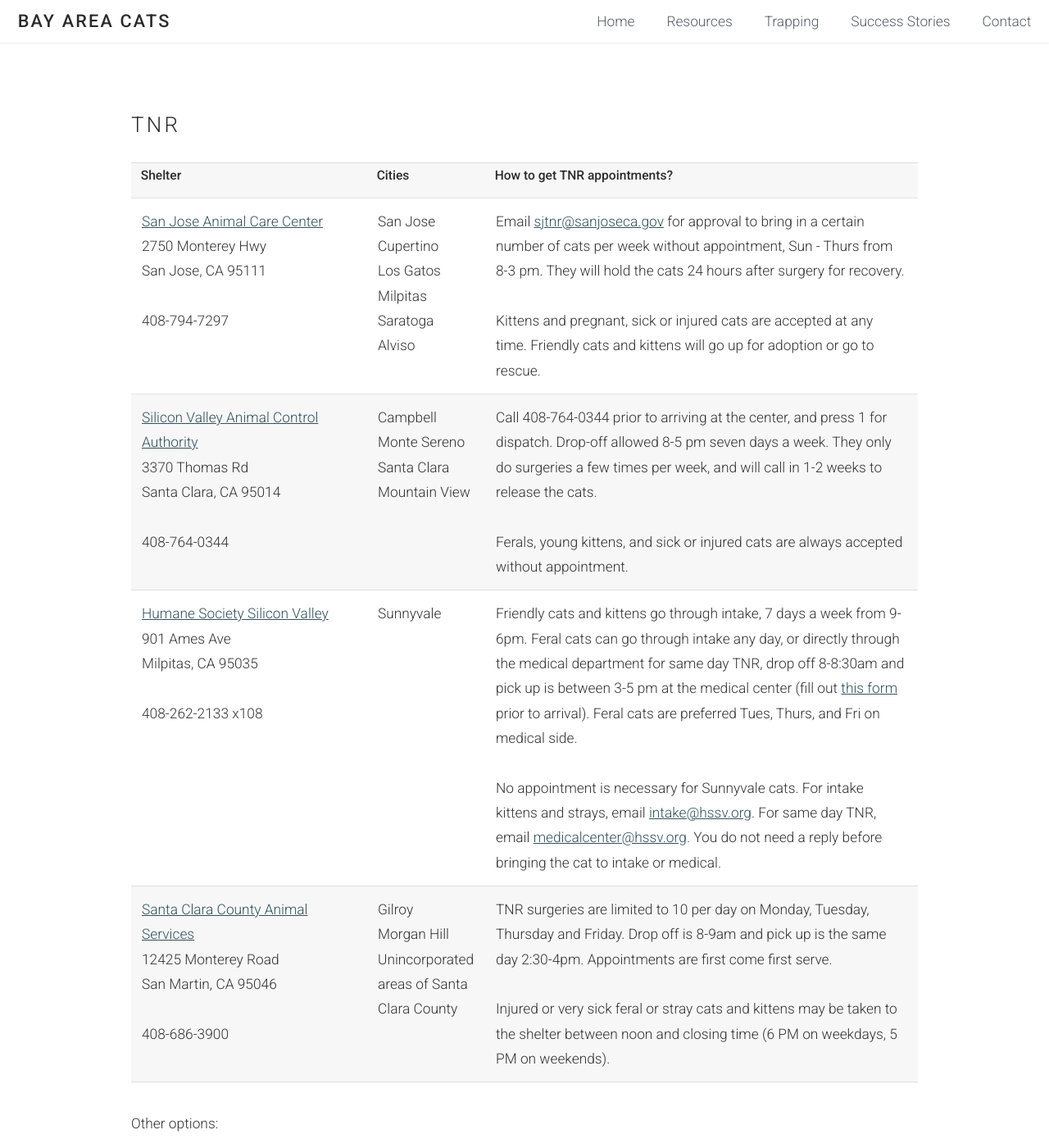
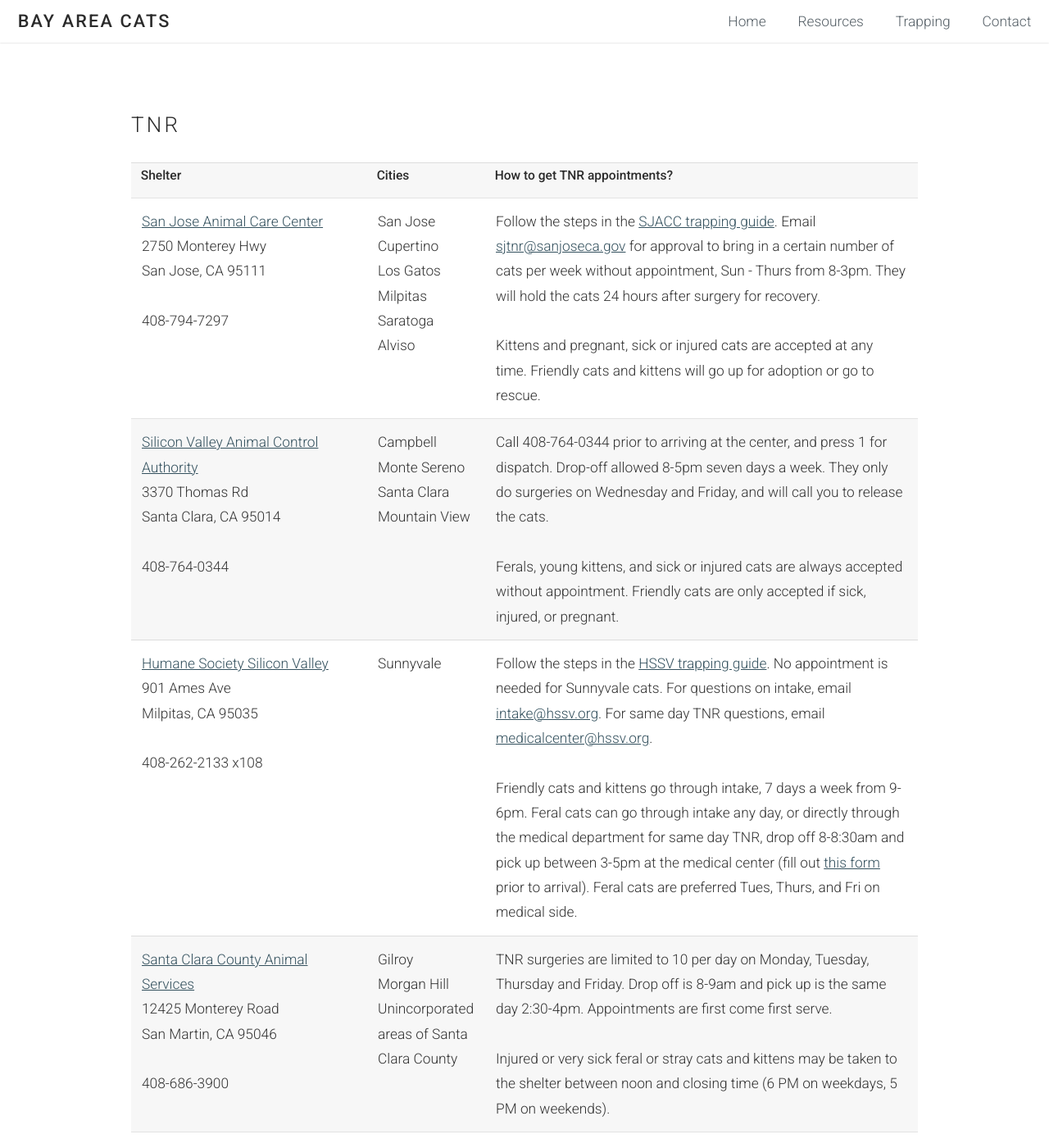
Before and after one commit to sunmeetsingh/bayareacats.github.io, a Jekyll site: the page built from resources.html, in a window 1280 px wide and 1400 px high, scrolled down 740 px. Shown: the whole window at 82% size. Built offline with Jekyll 4.4.1, drawn with Linux system fonts in a browser that asks for light colours; some of the changed text lies outside the part shown.

Commit message:
Update website

```diff
--- a/_includes/header.html
+++ b/_includes/header.html
@@ -7,7 +7,7 @@
             <li><a href="{{ site.baseurl }}/resources">Resources</a></li>
             <li><a href="{{ site.baseurl }}/trapping">Trapping</a></li>
             <!-- <li><a href="{{ site.baseurl }}/kitten-care">Kitten Care</a></li> -->
-            <li><a href="{{ site.baseurl }}/success-stories">Success Stories</a></li>
+            <!-- <li><a href="{{ site.baseurl }}/success-stories">Success Stories</a></li> -->
             <li><a href="{{ site.baseurl }}/contact">Contact</a></li>
             {% for page in site.pages %}
                   {% if page.title %}
--- a/resources.html
+++ b/resources.html
@@ -67,7 +67,7 @@
                     Saratoga<br/>
                     Alviso
                     </td>
-                    <td>Email <a target="_blank" href="mailto:sjtnr@sanjoseca.gov">sjtnr@sanjoseca.gov</a> for approval to bring in a certain number of cats per week without appointment, Sun - Thurs from 8-3 pm. They will hold the cats 24 hours after surgery for recovery.<br/><br/>
+                    <td>Follow the steps in the <a target="_blank" href="/sjacc">SJACC trapping guide</a>. Email <a target="_blank" href="mailto:sjtnr@sanjoseca.gov">sjtnr@sanjoseca.gov</a> for approval to bring in a certain number of cats per week without appointment, Sun - Thurs from 8-3pm. They will hold the cats 24 hours after surgery for recovery.<br/><br/>
 
                     Kittens and pregnant, sick or injured cats are accepted at any time. Friendly cats and kittens will go up for adoption or go to rescue.
                     </td>
@@ -84,9 +84,9 @@
                     Santa Clara<br/>
                     Mountain View
                     </td>
-                    <td>Call 408-764-0344 prior to arriving at the center, and press 1 for dispatch. Drop-off allowed 8-5 pm seven days a week. They only do surgeries a few times per week, and will call in 1-2 weeks to release the cats.<br/><br/>
+                    <td>Call 408-764-0344 prior to arriving at the center, and press 1 for dispatch. Drop-off allowed 8-5pm seven days a week. They only do surgeries on Wednesday and Friday, and will call you to release the cats.<br/><br/>
 
-                    Ferals, young kittens, and sick or injured cats are always accepted without appointment.
+                    Ferals, young kittens, and sick or injured cats are always accepted without appointment. Friendly cats are only accepted if sick, injured, or pregnant.
                     </td>
                   </tr>
                   <tr>
@@ -98,9 +98,11 @@
                     </td>
                     <td>Sunnyvale
                     </td>
-                    <td>Friendly cats and kittens go through intake, 7 days a week from 9-6pm. Feral cats can go through intake any day, or directly through the medical department for same day TNR, drop off 8-8:30am and pick up is between 3-5 pm at the medical center (fill out <a href="https://www.hssv.org/wp-content/uploads/2020/09/Community-Cat-Spay-Neuter-Intake-Form-2019.pdf">this form</a> prior to arrival). Feral cats are preferred Tues, Thurs, and Fri on medical side.<br/><br/>
+                    <td>Follow the steps in the <a target="_blank" href="/hssv">HSSV trapping guide</a>. No appointment is needed for Sunnyvale cats. For questions on intake, email <a target="_blank" >intake@hssv.org</a>. For same day TNR questions, email <a target="_blank" >medicalcenter@hssv.org</a>.<br/><br/>
 
-                    No appointment is necessary for Sunnyvale cats. For intake kittens and strays, email <a target="_blank" >intake@hssv.org</a>. For same day TNR, email <a target="_blank" >medicalcenter@hssv.org</a>. You do not need a reply before bringing the cat to intake or medical.
+                        Friendly cats and kittens go through intake, 7 days a week from 9-6pm. Feral cats can go through intake any day, or directly through the medical department for same day TNR, drop off 8-8:30am and pick up between 3-5pm at the medical center (fill out <a href="https://www.hssv.org/wp-content/uploads/2020/09/Community-Cat-Spay-Neuter-Intake-Form-2019.pdf">this form</a> prior to arrival). Feral cats are preferred Tues, Thurs, and Fri on medical side.
+
+
                     </td>
                   </tr>
                   <tr>
@@ -127,9 +129,8 @@
                 <ul style="margin-bottom:0.5em;">
                     <li><a href="https://www.ninelivesfoundation.org/resources">Nine Lives Foundation</a>. Spay $50 and neuter $40, includes rabies and FVRCP. Microchip $10. Call 650-368-1365.</li>
                     <li><a target="_blank" href="https://goo.gl/maps/NV23j2pA17WuPA996">Peninsula Humane Society</a>. Appointment only, call 650-340-7022, ext. 679. They have a street cat package for $50/cat (vaccines, FIV/FeLV tests, spay/neuter, microchip). Not limited to San Mateo county, but those in San Mateo can apply for vouchers <a target="_blank" href="https://www.smchealth.org/spayneuter-voucher-program">here</a>.</li>
-                    <!-- <li><a href="">Humane Society Silicon Valley</a> (HSSV). Appointment only. -->
+                    <li><a href="">Humane Society Silicon Valley</a> (HSSV). Appointment only for non-Sunnyvale cats. Email <a target="_blank" >medicalcenter@hssv.org</a> or schedule online <a href="https://www.hssv.org/community-cat-spay-neuter-appointment-request/">here</a> (email is faster).
                     <li>Try a low cost vet like <a target="_blank" href="https://goo.gl/maps/gt4fPXiUGSjtgfhC8">Animal Medical Center</a>, which offers services for feral cats. Males $55, females $75 (vaccines $25). Max 2 per day.</li>
-                    <li>Submit a request on <a target="_blank" href="https://www.alleycat.org/our-work/feral-friends-network/feral-friends-network-connect/">Alley Cats Feral Friends Network</a> for Veterinary Assistance and contact the listed vets and rescue centers.</li>
                 </ul>
             </section>
         </div>
@@ -148,7 +149,7 @@
             </section>
          </div>
 
-        <hr class="major" />
+                <hr class="major" />
 
         <div id="request-help">
             <section>
@@ -170,6 +171,8 @@
 
 
 
+
+
  <!--        <hr class="major" />
 
         <div id="kittens">
```
Also changed, not shown: trapping.html (+32 -33 lines), 3 other files.
